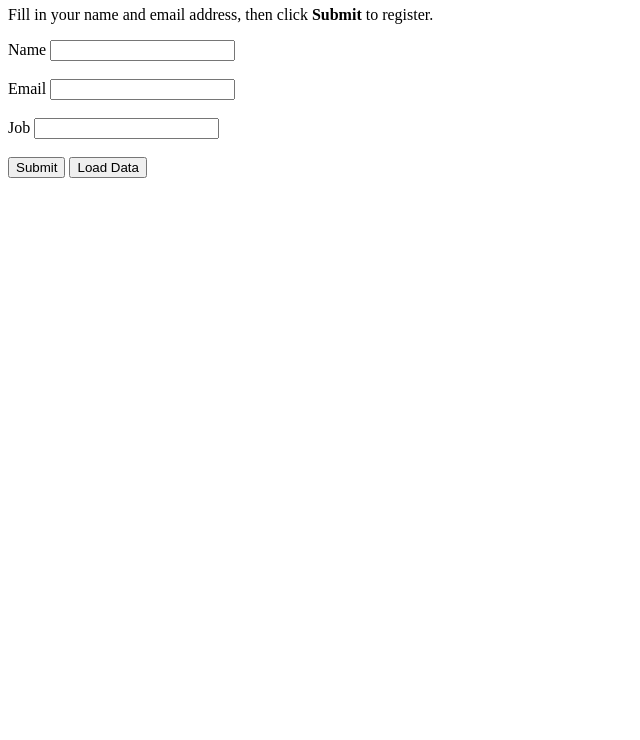
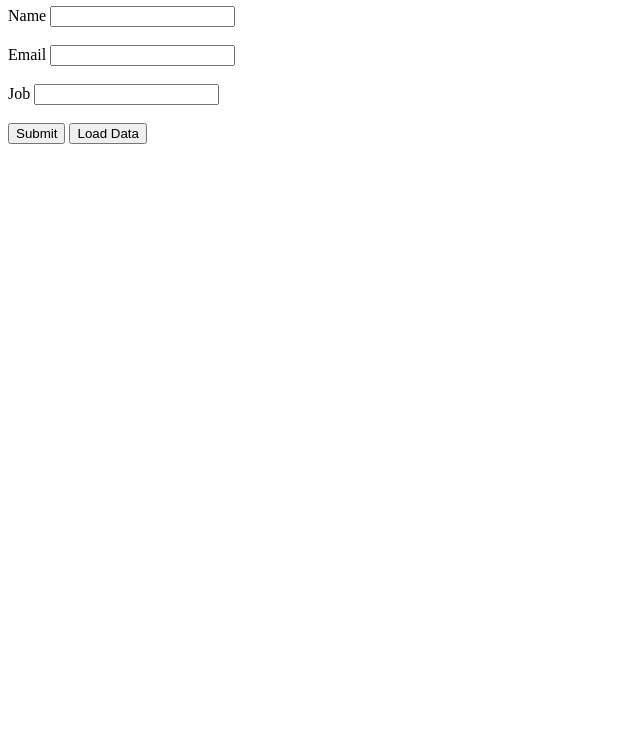
Before and after one commit to riyanmaulana/test, a plain HTML site: page index.html in a window 1280 px wide. Shown: the part 60-800 px from the top of the page, without its empty margins (0-640 px from the left). Drawn offline with Linux system fonts and the light colour scheme.

Commit message:
Update index.html

```diff
--- a/index.html
+++ b/index.html
@@ -4,7 +4,6 @@
 <Title>Registration Form</Title>
 <body>
  <h1>Register here!</h1>
- <p>Fill in your name and email address, then click <strong>Submit</strong> to register.</p>
 
    <form method="post" action="index.php" enctype="multipart/form-data" >
        Name  <input type="text" name="name" id="name"/></br></br>
```
